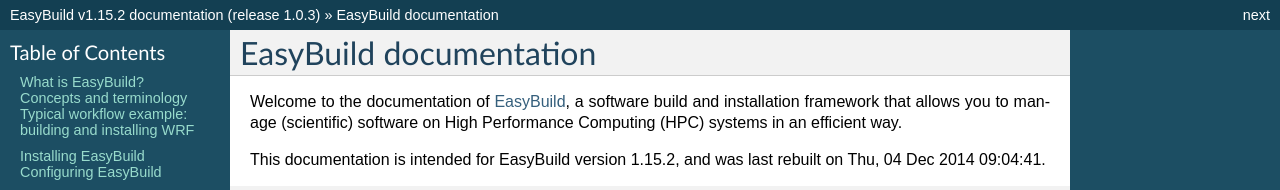
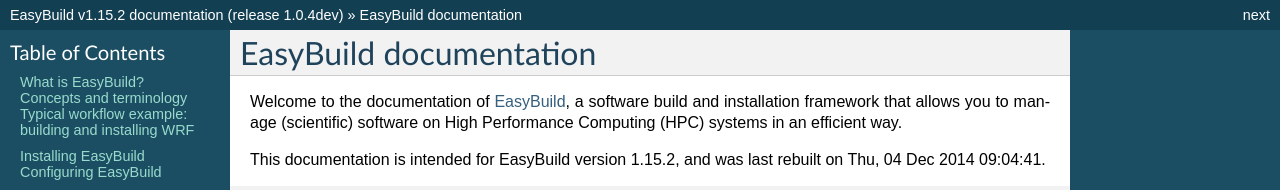
Before and after one commit to easybuilders/easybuild, a Sphinx documentation site: the page built from docs/index.rst, in a window 1280 px wide and 900 px high. Shown: the top 190 px of the window. Built offline with Sphinx 7.4.7, drawn with Linux system fonts in a browser that asks for light colours; some of the changed text lies outside the part shown.

Commit message:
bump docs release

```diff
--- a/docs/conf.py
+++ b/docs/conf.py
@@ -43,7 +43,7 @@
 # The short X.Y version.
 version = '1.15.2'  # this is meant to reference the version of EasyBuild
 # The full version, including alpha/beta/rc tags.
-release = '1.0.3'  # this is meant to reference the version of the documentation itself
+release = '1.0.4dev'  # this is meant to reference the version of the documentation itself
 
 # There are two options for replacing |today|: either, you set today to some
 # non-false value, then it is used:
```
